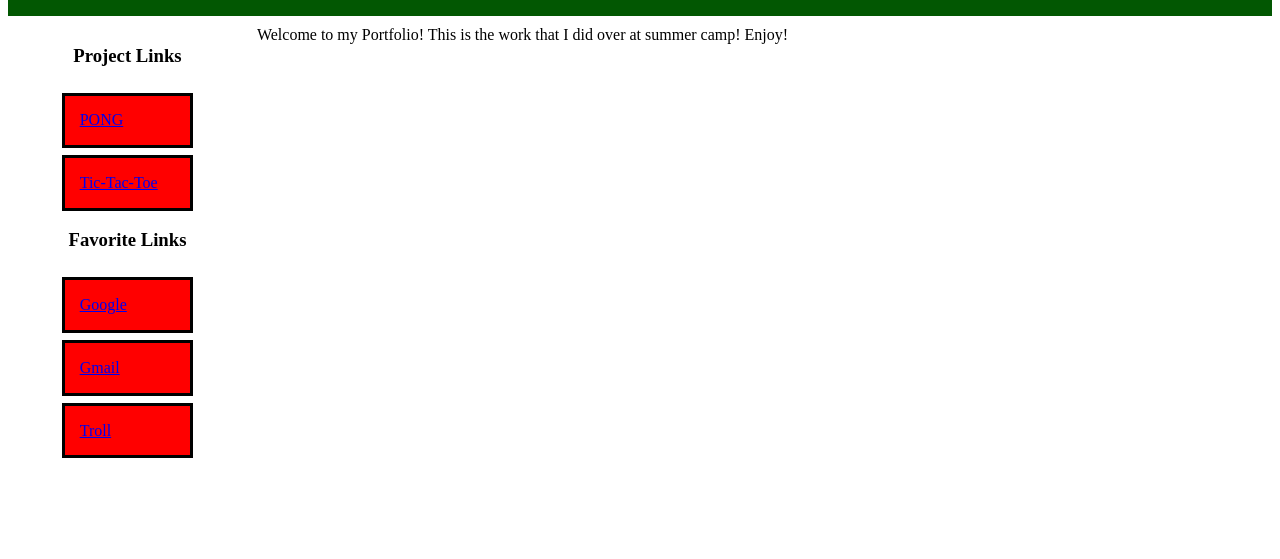
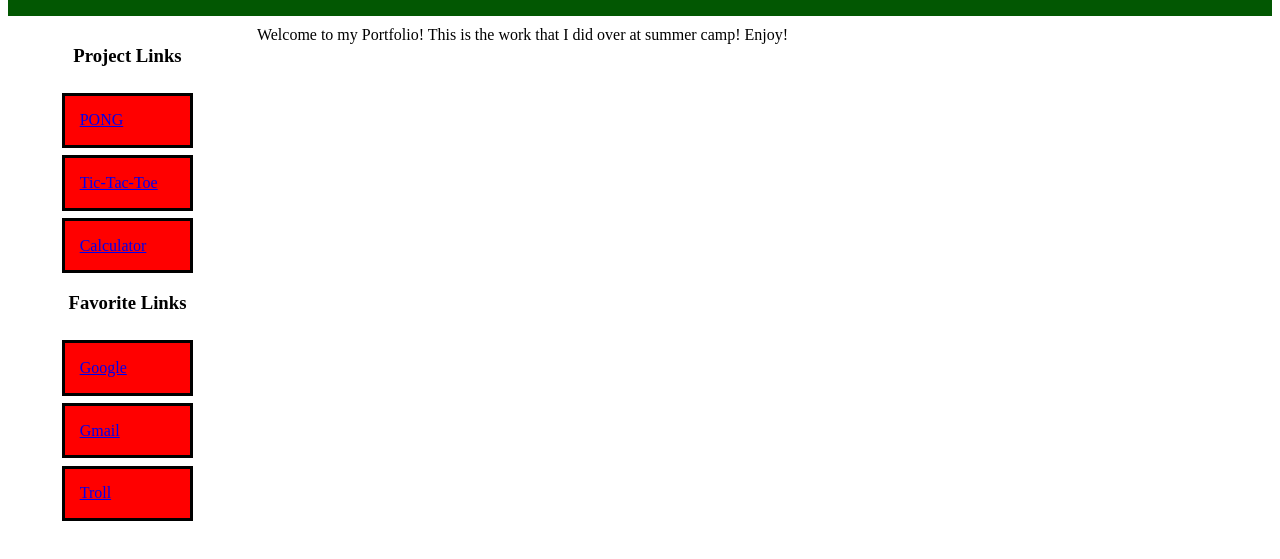
Before and after one commit to dwu1011/dwu1011.github.io, a plain HTML site: page index.html in a window 1280 px wide. Shown: the part 147-706 px from the top of the page. Drawn offline with Linux system fonts and the light colour scheme.

Commit message:
added new link to a small fun thingie idk

```diff
--- a/index.html
+++ b/index.html
@@ -68,6 +68,7 @@
                <h3>Project Links</h3>
                <a href="PONG" class='Links'> PONG </a>
                <a href="tictactoe" class='Links'> Tic-Tac-Toe</a>
+               <a href="Calculator" class ='Links'> Calculator </a>
                <h3>Favorite Links</h3>
                <a href="http://www.google.com" class='Links'>Google</a>
                <a href="http://www.gmail.com" class='Links'>Gmail</a>
```
